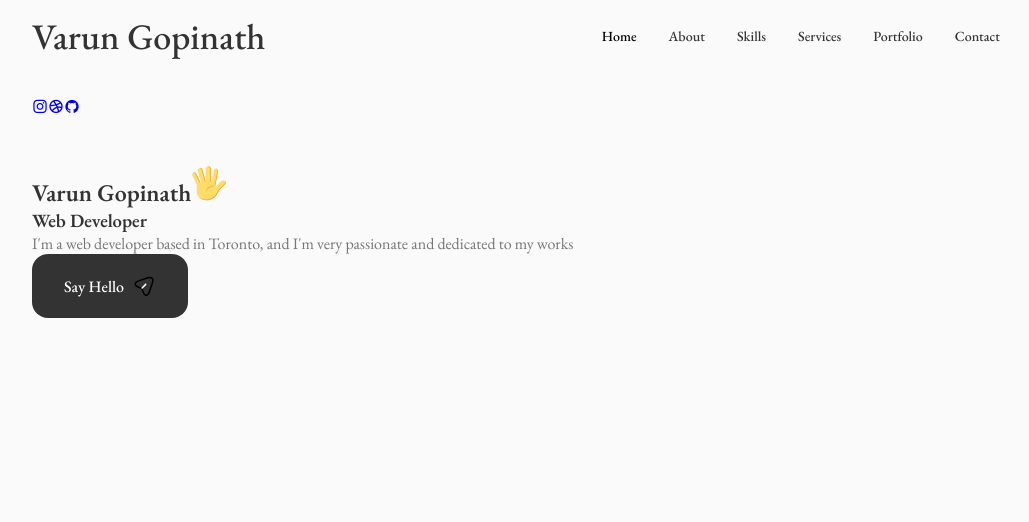
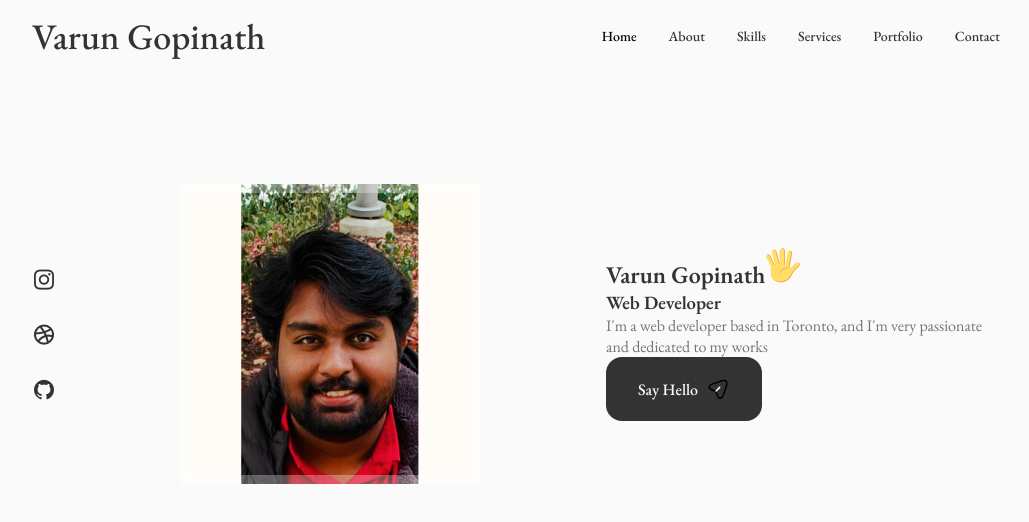
Before and after one commit to varungnathan/varun-gopinath-portfolio, a React (Create React App) app: page / in a window 1280 px wide. Shown: the top 522 px of the page, without its empty margins (124-1153 px from the left). Built offline with nearby package versions, Linux system fonts and the light colour scheme.

Commit message:
Home CSS Continuations

```diff
--- a/src/components/header/Home/Home.jsx
+++ b/src/components/header/Home/Home.jsx
@@ -2,6 +2,7 @@ import React from 'react';
 import './home.css';
 import Social from './Social';
 import Data from './Data';
+import ProfileImage from '../../../assets/profile.jpg';
 
 const Home = () => {
   return (
--- a/src/components/header/Home/home.css
+++ b/src/components/header/Home/home.css
@@ -0,0 +1,30 @@
+.home__content {
+    grid-template-columns: 116px repeat(2, 1fr);
+    padding-top: 5.5rem;
+    column-gap: 2rem;
+    align-items: center;
+}
+
+.home__social {
+    display: grid;
+    grid-template-columns: max-content;
+    row-gap: 1.5rem;
+}
+
+.home__social-icon {
+    font-size: 1.5rem;
+    color: var(--title-color);
+}
+
+.home__social-icon:hover {
+    color: var(--title-color-darker);
+}
+.home__img {
+    background: url(../../../assets/profile.jpg);
+    background-repeat: no-repeat;
+    background-position: center;
+    background-size: cover;
+    box-shadow: inset 0 0 0 9px rgb(255 255 255 / 30%);
+    width: 300px;
+    height: 300px;
+}
```
Also changed, not shown: src/assets/profile.jpg.
